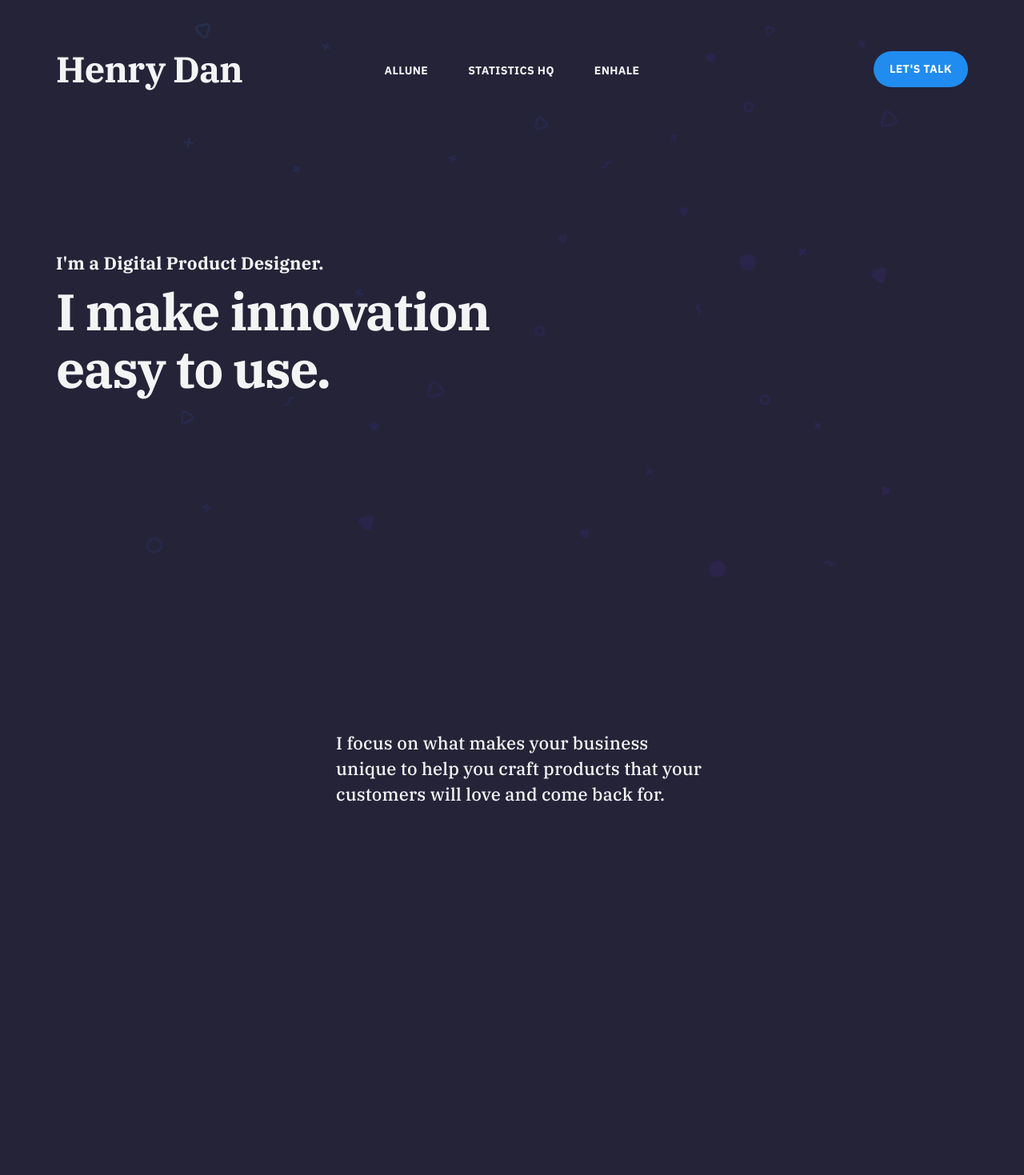
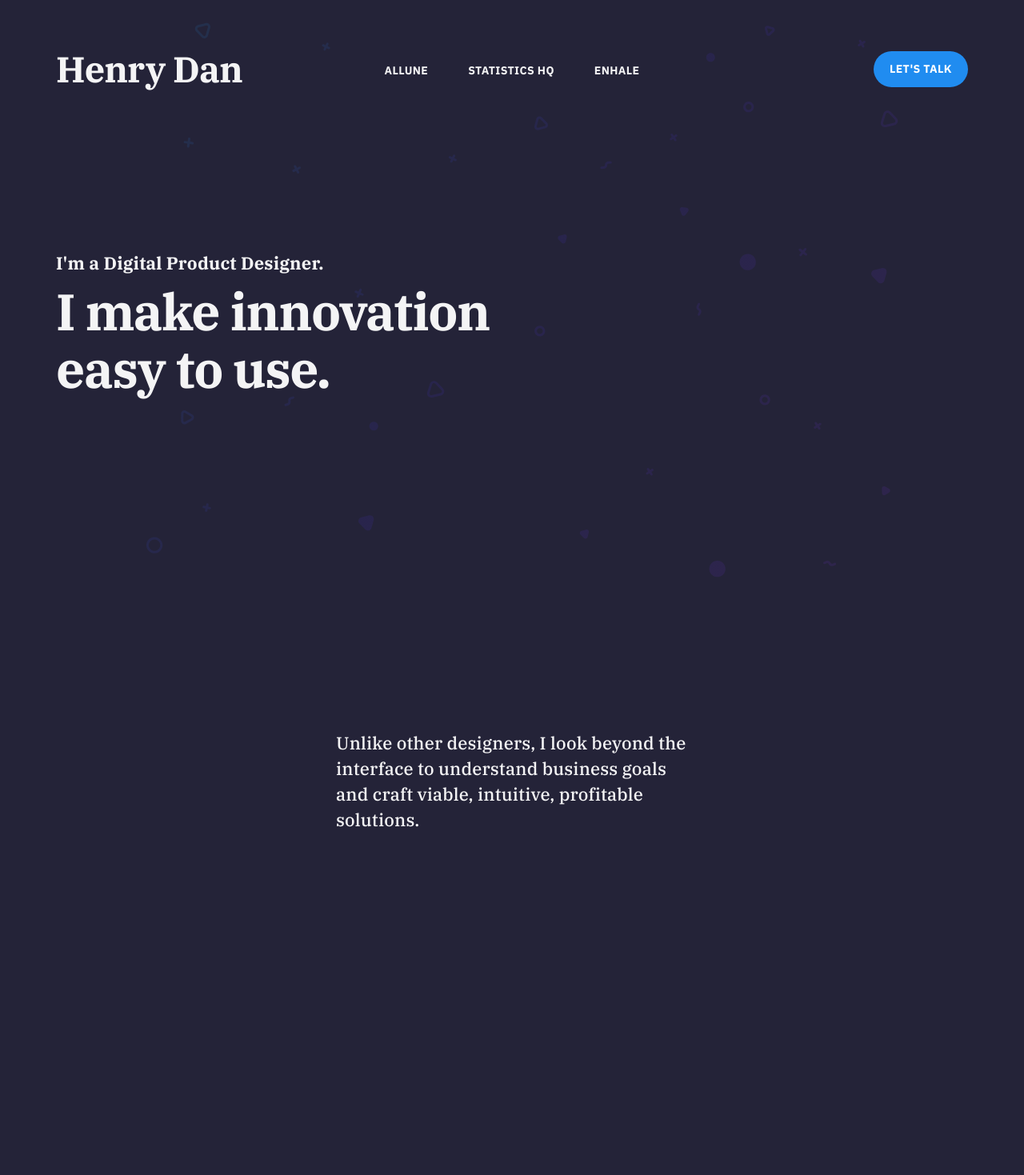
Before and after one commit to hdan-design/hdan-design.github.io, a Jekyll site: the page built from index.html, in a window 1280 px wide. Shown: the top 1469 px of the page at 80% size. Built offline with Jekyll 4.4.1, drawn with Linux system fonts in a browser that asks for light colours; nearby versions of some CDN libraries; grey boxes are pictures that could not be loaded.

Commit message:
copy and layout updates

```diff
--- a/_sass/_includes/_section__about.scss
+++ b/_sass/_includes/_section__about.scss
@@ -54,7 +54,7 @@
 	}
 
 
-  @include mq(tabletp) {
+  @include mq(mobile) {
     margin-bottom: 300px;
 
     hr {
--- a/index.html
+++ b/index.html
@@ -2,7 +2,7 @@
 layout: default
 overtitle: I'm a Digital Product Designer.
 title: I make innovation easy to use.
-description: I focus on what makes your business unique to help you craft products that your customers will love and come back for.
+description: Unlike other designers, I look beyond the interface to understand business goals and craft viable, intuitive, profitable solutions.
 featured_image: /images/social.jpg
 <!-- description: By focusing on collaboration, research, and iteration I help brands create digital experiences that customers love to use. -->
 <!-- overtitle: I'm a UX & UI Designer -->
```
